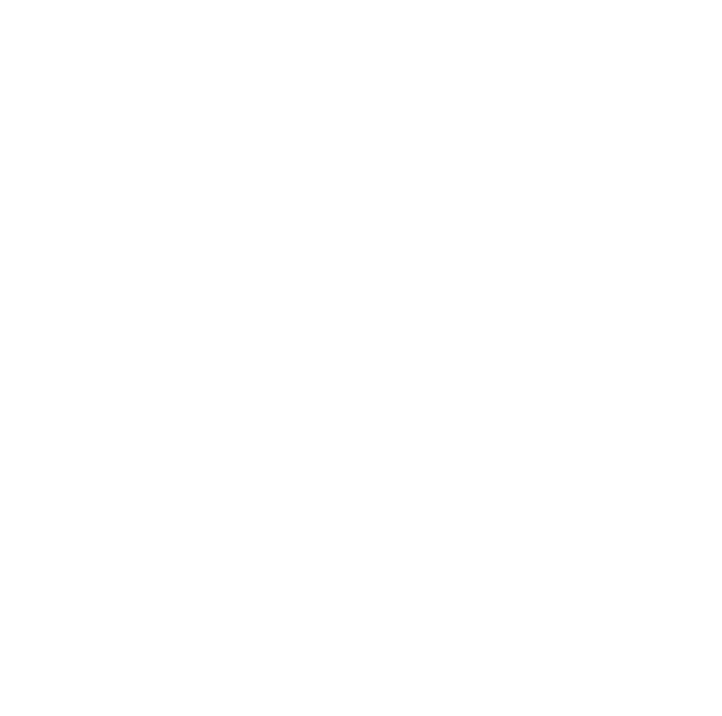
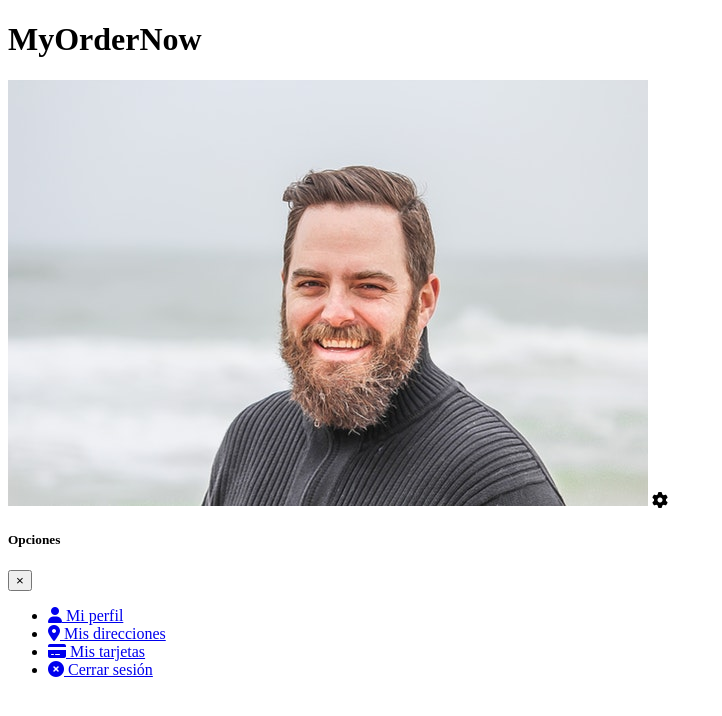
Before and after one commit to Jvalencya/miweb, a plain HTML site: page index.html in a window 1280 px wide. Shown: the whole page, without its empty margins (0-722 px from the left). Drawn offline with nearby package versions, Linux system fonts and the light colour scheme; files that its build step writes are made by us from their sources.

Commit message:
contruir estructura de encabezado

```diff
--- a/index.html
+++ b/index.html
@@ -1,10 +1,67 @@
-<html lang="en">
+<!DOCTYPE html>
+<html lang="ES">
 <head>
     <meta charset="UTF-8">
     <meta name="viewport" content="width=device-width, initial-scale=1.0">
     <title>My Project</title>
+    <link rel="preconnect" href="https://fonts.googleapis.com">
+    <link rel="preconnect" href="https://fonts.gstatic.com" crossorigin>
+    <link href="https://fonts.googleapis.com/css2?family=Montserrat:ital,wght@0,100..900;1,100..900&display=swap" rel="stylesheet">
+    <link rel="stylesheet" href="sass/main.css">
+    <link rel="stylesheet" href="https://cdnjs.cloudflare.com/ajax/libs/font-awesome/6.5.2/css/all.min.css" integrity="sha512-SnH5WK+bZxgPHs44uWIX+LLJAJ9/2PkPKZ5QiAj6Ta86w+fsb2TkcmfRyVX3pBnMFcV7oQPJkl9QevSCWr3W6A==" crossorigin="anonymous" referrerpolicy="no-referrer" />
 </head>
 <body>
+    <header>
+		<div class="container">
+			<div class="row justify-content-between align-items-center">
+				<div class="col-auto">
+					<h1>MyOrderNow</h1>
+				</div>
+				<div class="col-auto">
+					<div class="avatar-container" data-target="#profileOptions" data-toggle="modal">
+						<img src="img/avatar.jpg" alt="">
+						<i class="fas fa-cog"></i>
+					</div>
+				</div>
+			</div>
+		</div>
+	</header>
 
+    <div class="modal fade profile-options-modal" id="profileOptions" tabindex="-1" role="dialog" aria-labelledby="exampleModalLabel" aria-hidden="true">
+        <div class="modal-dialog" role="document">
+          <div class="modal-content">
+
+            <div class="modal-header">
+              <h5 class="modal-title">Opciones</h5>
+              <button type="button" class="close" data-dismiss="modal" aria-label="Close">
+                <span aria-hidden="true">&times;</span>
+              </button>
+            </div>
+
+            <div class="modal-body">
+              <ul class="profile-options-list">
+                  <li>
+                      <a href="#"><i class="fas fa-user"></i> Mi perfil</a>
+                  </li>
+                  <li>
+                      <a href="#"><i class="fas fa-map-marker-alt"></i> Mis direcciones</a>
+                  </li>
+                  <li>
+                      <a href="#"><i class="fas fa-credit-card"></i> Mis tarjetas</a>
+                  </li>
+                  <li>
+                      <a href="#" class="text-danger"><i class="fas fa-times-circle"></i> Cerrar sesión</a>
+                  </li>
+              </ul>
+            </div>
+
+          </div>
+        </div>
+      </div>
+
+
+    <script src="js/jquery.js"></script>
+    <script src="js/popper.js"></script>
+    <script src="js/bootstrap.min.js"></script>
 </body>
 </html>
```
